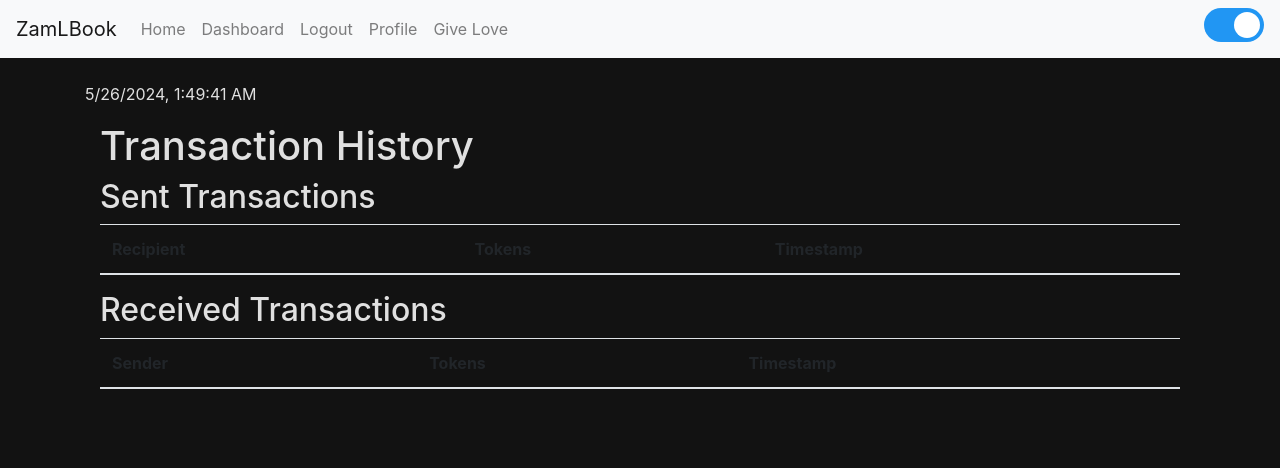
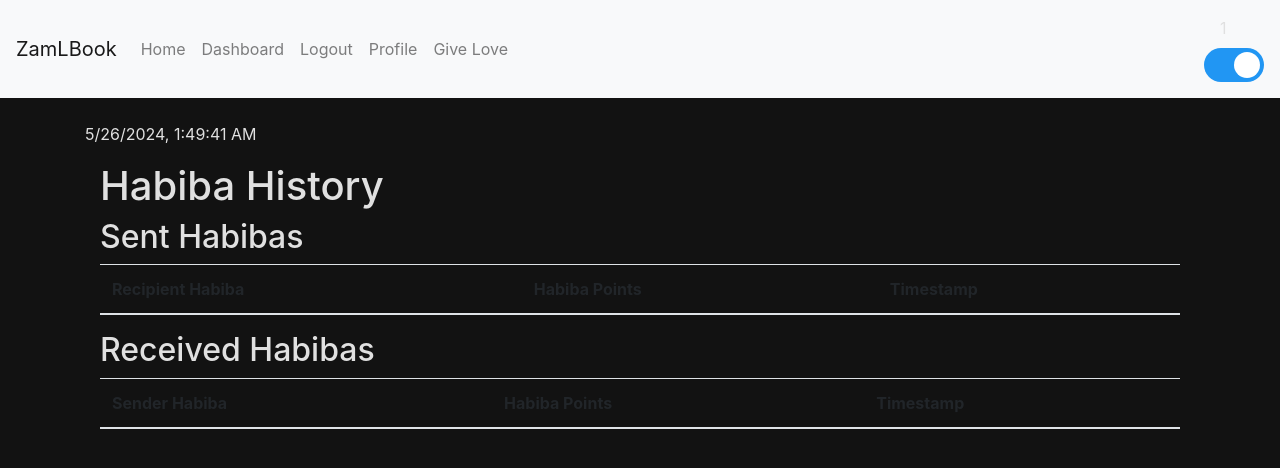
Before and after one commit to Halmouus/Personal, a Flask app: page /transaction-history in a window 1280 px wide. Shown: the top 468 px of the page. Run offline with Flask 3, Linux system fonts and the light colour scheme; a user stored in the database is signed in; tables that the repository leaves empty hold one stand-in row (values such as "Sample post"); lists and menus that the app fills with data are empty; some libraries are stand-ins or nearby versions.

Commit message:
Add transaction history functionality + coin

```diff
--- a/app/templates/base.html
+++ b/app/templates/base.html
@@ -112,6 +112,11 @@
                 {% endif %}
             </ul>
             <div class="ml-auto">
+                {% if current_user.is_authenticated %}
+                <span class="nav-link">
+                    <i class="fas fa-coins" style="color: gold;"></i> {{ current_user.tokens }}
+                </span>
+                {% endif %}
                 <label class="switch">
                     <input type="checkbox" id="darkModeToggle" {% if session.get('dark_mode') %}checked{% endif %} onclick="toggleDarkMode()">
                     <span class="slider round"></span>
--- a/app/templates/dashboard.html
+++ b/app/templates/dashboard.html
@@ -7,7 +7,7 @@
     <h1>Welcome home, {{ current_user.username }}!</h1>
     {% if current_user.last_login_time %}
     <p>Last login on: <span id="lastLoginTime" data-time="{{ current_user.last_login_time }}"></span></p>
-    <a href="{{ url_for('transaction_history') }}" class="btn btn-primary">View Transaction History</a>
+    <a href="{{ url_for('transaction_history') }}" class="btn btn-primary">View Habiba Exchange History</a>
     <script>
         function convertToLocalTime(utcTime) {
             var localTime = new Date(utcTime);
--- a/app/templates/share_tokens.html
+++ b/app/templates/share_tokens.html
@@ -5,6 +5,7 @@
 {% block content %}
 <div class="container">
     <h1>Give your Habibas to some Habibas!</h1>
+    <p>You have {{ current_user.tokens }} habiba points.</p>
     <form method="POST">
         <div class="form-group">
             <label for="recipient">Your  Habiba</label>
--- a/app/templates/transaction_history.html
+++ b/app/templates/transaction_history.html
@@ -1,16 +1,16 @@
 {% extends "base.html" %}
 
-{% block title %}Transaction History{% endblock %}
+{% block title %}Habiba Exchange{% endblock %}
 
 {% block content %}
 <div class="container">
-    <h1>Transaction History</h1>
-    <h2>Sent Transactions</h2>
+    <h1>Habiba History</h1>
+    <h2>Sent Habibas</h2>
     <table class="table">
         <thead>
             <tr>
-                <th>Recipient</th>
-                <th>Tokens</th>
+                <th>Recipient Habiba</th>
+                <th>Habiba Points</th>
                 <th>Timestamp</th>
             </tr>
         </thead>
@@ -25,12 +25,12 @@
         </tbody>
     </table>
 
-    <h2>Received Transactions</h2>
+    <h2>Received Habibas</h2>
     <table class="table">
         <thead>
             <tr>
-                <th>Sender</th>
-                <th>Tokens</th>
+                <th>Sender Habiba</th>
+                <th>Habiba Points</th>
                 <th>Timestamp</th>
             </tr>
         </thead>
```
